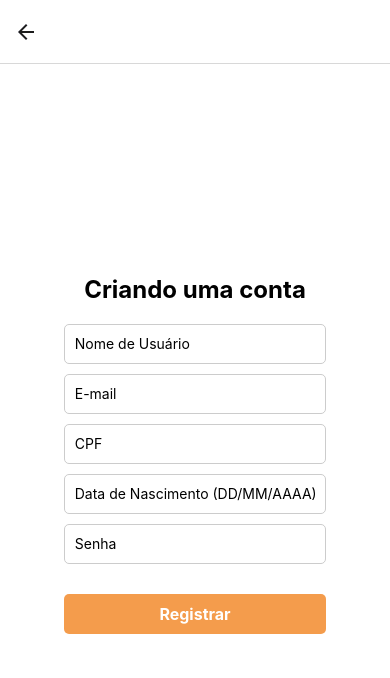
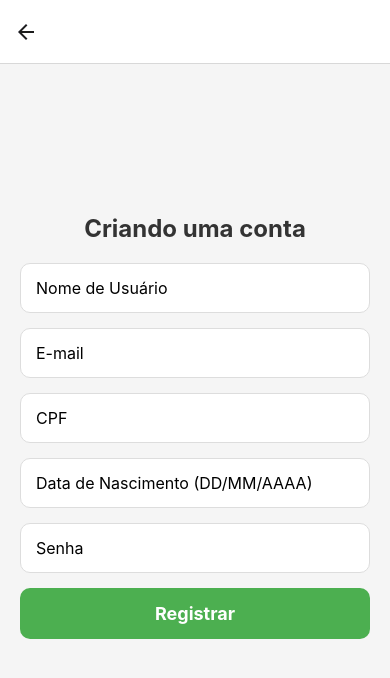
Before and after one commit to richardfariax/TasksApp, a React Native app: screen /Register in a window 390 px wide. Shown: the top 678 px of the page. Built offline with nearby package versions, Linux system fonts and the light colour scheme; what expo-sqlite would draw is missing.

Commit message:
feat[style]: ajustes no style

```diff
--- a/screens/Register.tsx
+++ b/screens/Register.tsx
@@ -2,7 +2,8 @@ import React, { useState } from "react";
 import { useNavigation } from "@react-navigation/native";
 import { registerUser } from "../model/registerUser";
 import styles from "../style/Register";
-import { Text, TextInput, TouchableOpacity, KeyboardAvoidingView, Platform, } from "react-native";
+import { Text, TextInput, TouchableOpacity, KeyboardAvoidingView, Platform, View, FlatList } from "react-native";
+import moment from "moment";
 
 export default function Register() {
   const navigation = useNavigation();
@@ -12,6 +13,9 @@ export default function Register() {
   const [dob, setDob] = useState("");
   const [password, setPassword] = useState("");
   const [errorMessage, setErrorMessage] = useState("");
+  const [emailSuggestions, setEmailSuggestions] = useState([]);
+
+  const emailDomains = ["@gmail.com", "@hotmail.com", "@yahoo.com", "@outlook.com"];
 
   const handleRegister = async () => {
     if (!username || !email || !cpf || !dob || !password) {
@@ -25,6 +29,40 @@ export default function Register() {
     } catch (error) {
       setErrorMessage(error.message);
     }
+  };
+
+  const handleDate = (text) => {
+    const formattedDate = moment(text, "DDMMYYYY", true).isValid()
+      ? moment(text, "DD/MM/YYYY").format("DD/MM/YYYY")
+      : text;
+
+    setDob(formattedDate);
+  };
+
+  const handleCpf = (text) => {
+    const numericText = text.replace(/\D/g, "");
+    const formattedCpf = numericText
+      .replace(/(\d{3})(\d)/, "$1.$2")
+      .replace(/(\d{3})(\d)/, "$1.$2")
+      .replace(/(\d{3})(\d{1,2})$/, "$1-$2");
+    setCpf(formattedCpf);
+  };
+
+  const handleEmail = (text) => {
+    setEmail(text);
+
+    if (text.includes("@")) {
+      setEmailSuggestions([]);
+      return;
+    }
+
+    const suggestions = emailDomains.map((domain) => text + domain);
+    setEmailSuggestions(suggestions);
+  };
+
+  const applyEmailSuggestion = (suggestion) => {
+    setEmail(suggestion);
+    setEmailSuggestions([]);
   };
 
   return (
@@ -48,21 +86,39 @@ export default function Register() {
         style={styles.input}
         placeholder="E-mail"
         keyboardType="email-address"
+        inputMode="email"
         value={email}
-        onChangeText={(text) => setEmail(text)}
+        onChangeText={handleEmail}
       />
+
+      {emailSuggestions.length > 0 && (
+        <View style={styles.suggestionList}>
+          <FlatList
+            data={emailSuggestions}
+            keyExtractor={(item) => item}
+            renderItem={({ item }) => (
+              <TouchableOpacity onPress={() => applyEmailSuggestion(item)}>
+                <Text style={styles.suggestionText}>{item}</Text>
+              </TouchableOpacity>
+            )}
+          />
+        </View>
+      )}
+
       <TextInput
         style={styles.input}
         placeholder="CPF"
+        maxLength={14}
         keyboardType="numeric"
         value={cpf}
-        onChangeText={(text) => setCpf(text)}
+        onChangeText={handleCpf}
       />
       <TextInput
         style={styles.input}
         placeholder="Data de Nascimento (DD/MM/AAAA)"
         value={dob}
-        onChangeText={(text) => setDob(text)}
+        onChangeText={handleDate}
+        keyboardType="numeric"
       />
       <TextInput
         style={styles.input}
--- a/screens/Task.tsx
+++ b/screens/Task.tsx
@@ -116,7 +116,7 @@ export default function Task({ route }) {
         </Text>
       )}
       <Text style={styles.titleInput}>Data de abertura:</Text>
-      <Text style={styles.input}>{editedTask.openedDate}</Text>
+      <TextInput editable={false} style={styles.input}>{editedTask.openedDate}</TextInput>
       <Text style={styles.titleInput}>Prazo:</Text>
       {editedTask.status === "Aberta" ? (
         <TextInput
@@ -132,10 +132,10 @@ export default function Task({ route }) {
       )}
 
       <Text style={styles.titleInput}>Aberto por:</Text>
-      <Text style={styles.input}>{editedTask.createdBy}</Text>
+      <TextInput editable={false} style={styles.input}>{editedTask.createdBy.toUpperCase()}</TextInput>
 
       <Text style={styles.titleInput}>Status:</Text>
-      <Text style={styles.input}>{editedTask.status}</Text>
+      <TextInput editable={false} style={styles.input}>{editedTask.status}</TextInput>
 
       {editedTask.status === "Concluída" ? (
         <TouchableOpacity
--- a/style/CreateTask.tsx
+++ b/style/CreateTask.tsx
@@ -3,23 +3,24 @@ import { StyleSheet } from "react-native";
 const styles = StyleSheet.create({
   container: {
     flexGrow: 1,
-    backgroundColor: "#fff",
+    backgroundColor: "#f5f5f5",
     padding: 20,
-    paddingTop: 50,
   },
   title: {
-    fontSize: 24,
+    fontSize: 18,
     fontWeight: "bold",
-    marginBottom: 20,
+    marginBottom: 5,
   },
   input: {
+    width: "100%",
+    height: 50,
+    borderColor: "#ddd",
+    borderWidth: 1,
+    borderRadius: 10,
+    paddingHorizontal: 15,
+    marginBottom: 15,
+    backgroundColor: "#fff",
     fontSize: 16,
-    marginBottom: 15,
-    paddingHorizontal: 10,
-    paddingVertical: 8,
-    borderWidth: 1,
-    borderColor: "#ccc",
-    borderRadius: 5,
   },
   button: {
     width: "100%",
--- a/style/Register.tsx
+++ b/style/Register.tsx
@@ -3,43 +3,63 @@ import { StyleSheet } from "react-native";
 const styles = StyleSheet.create({
   container: {
     flex: 1,
-      backgroundColor: "#fff",
+    justifyContent: "center",
     alignItems: "center",
-      justifyContent: "center",
-      paddingHorizontal: 20,
+    backgroundColor: "#f5f5f5",
+    padding: 20,
   },
   title: {
     fontSize: 24,
     fontWeight: "bold",
     marginBottom: 20,
+    marginTop: -40,
+    color: "#333",
   },
   input: {
-      width: "75%",
-      height: 40,
-      borderColor: "#ccc",
+    width: "100%",
+    height: 50,
+    borderColor: "#ddd",
     borderWidth: 1,
-      borderRadius: 5,
-      paddingHorizontal: 10,
-      marginBottom: 10,
+    borderRadius: 10,
+    paddingHorizontal: 15,
+    marginBottom: 15,
+    backgroundColor: "#fff",
+    fontSize: 16,
   },
   button: {
-      width: "75%",
-      backgroundColor: "#f49c4c",
-      paddingVertical: 10,
-      paddingHorizontal: 20,
-      borderRadius: 5,
-      marginTop: 20,
+    backgroundColor: "#4CAF50",
+    paddingVertical: 15,
+    paddingHorizontal: 80,
+    borderRadius: 10,
+    marginBottom: 15,
+    width: "100%",
+    alignItems: "center",
   },
   buttonText: {
-      color: "#ffffff",
-      fontSize: 16,
-      textAlign: "center",
+    color: "#fff",
+    fontSize: 18,
     fontWeight: "bold",
   },
   errorText: {
     color: "red",
     marginBottom: 10,
   },
+  suggestionText: {
+    fontSize: 16,
+    padding: 10,
+    backgroundColor: '#f0f0f0',
+    borderBottomWidth: 1,
+    borderColor: '#ccc',
+    width: '100%',
+  },
+  suggestionList: {
+    width: '100%',
+    borderWidth: 1,
+    borderColor: '#ccc',
+    borderRadius: 8,
+    maxHeight: 150,
+    overflow: 'hidden',
+  },
 });
 
 export default styles;
--- a/style/Task.tsx
+++ b/style/Task.tsx
@@ -3,22 +3,23 @@ import { StyleSheet } from "react-native";
 const styles = StyleSheet.create({
   container: {
     flexGrow: 1,
-    backgroundColor: "#fff",
+    backgroundColor: "#f5f5f5",
     padding: 20,
   },
   titleInput: {
-    fontSize: 18,
+    fontSize: 16,
     fontWeight: "bold",
-    marginBottom: 5,
   },
   input: {
+    width: "100%",
+    height: 50,
+    borderColor: "#ddd",
+    borderWidth: 1,
+    borderRadius: 10,
+    paddingHorizontal: 15,
+    marginBottom: 15,
+    backgroundColor: "#fff",
     fontSize: 16,
-    marginBottom: 15,
-    paddingHorizontal: 10,
-    paddingVertical: 8,
-    borderWidth: 1,
-    borderColor: "#ccc",
-    borderRadius: 5,
   },
   buttonContainer: {
     flexDirection: "row",
```
Lines whose indentation alone changed are shown as unchanged.
